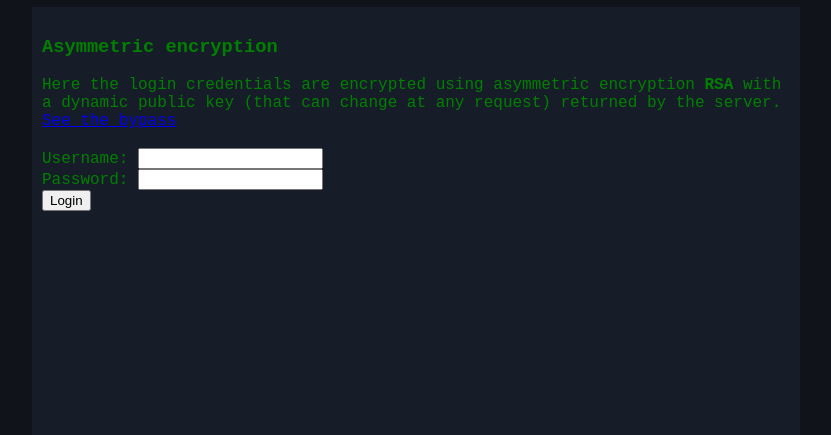
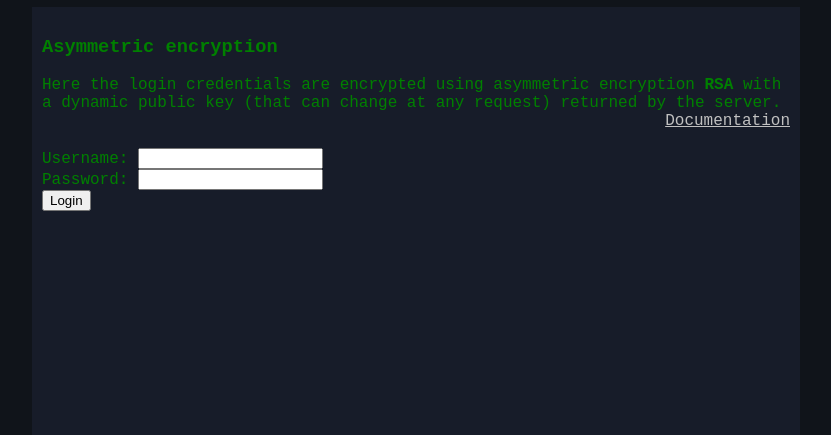
Before and after one commit to dfuribez/crypto-sripper-playground, a plain HTML site: page public/index.html in a window 1280 px wide. Shown: the part 365-800 px from the top of the page, without its empty margins (224-1055 px from the left). Drawn offline with nearby package versions, Linux system fonts and the light colour scheme.

Commit message:
add link

```diff
--- a/public/index.css
+++ b/public/index.css
@@ -58,3 +58,9 @@ body {
 #login {
     padding: 10px;
 }
+
+#description a {
+    display: block;
+    color: silver;
+    text-align: right;
+}
--- a/public/main.js
+++ b/public/main.js
@@ -10,17 +10,18 @@ let descriptions = {
     "asymmetric": `Here the login credentials are encrypted using
     asymmetric encryption <b>RSA</b> with a dynamic public key
     (that can change at any request) returned by the server.
-    <a href="#">See the bypass</a>`,
+    <br>
+    <a target="_blank" href="https://github.com/dfuribez/crypto-stripper/wiki/Bypassing-asymmetric-encryption">Documentation</a>`,
 
     "random": `Here the login credentials are encrypted using
     symmetric encryption with a random per request generated key.
     The key is shared with the server in a custom header.
     <b>Server's response is encrypted with the same random key</b>
-    <br><a href="#">See bypass</a>`,
+    <br><a href="#">Documentation.</a>`,
 
     "signature": `Not all requests are "protected" by encryption only
     some developers sign their requests (in the front of course)
-    <br><a href="#">See bypass</a>`,
+    <br><a href="#">Documentation</a>`,
 
     "enumeration": `<i>Crypto Stripper</i> not only can be used to leverage
     burp's own tools, but it can be used with external tools like fuzzers,
```
